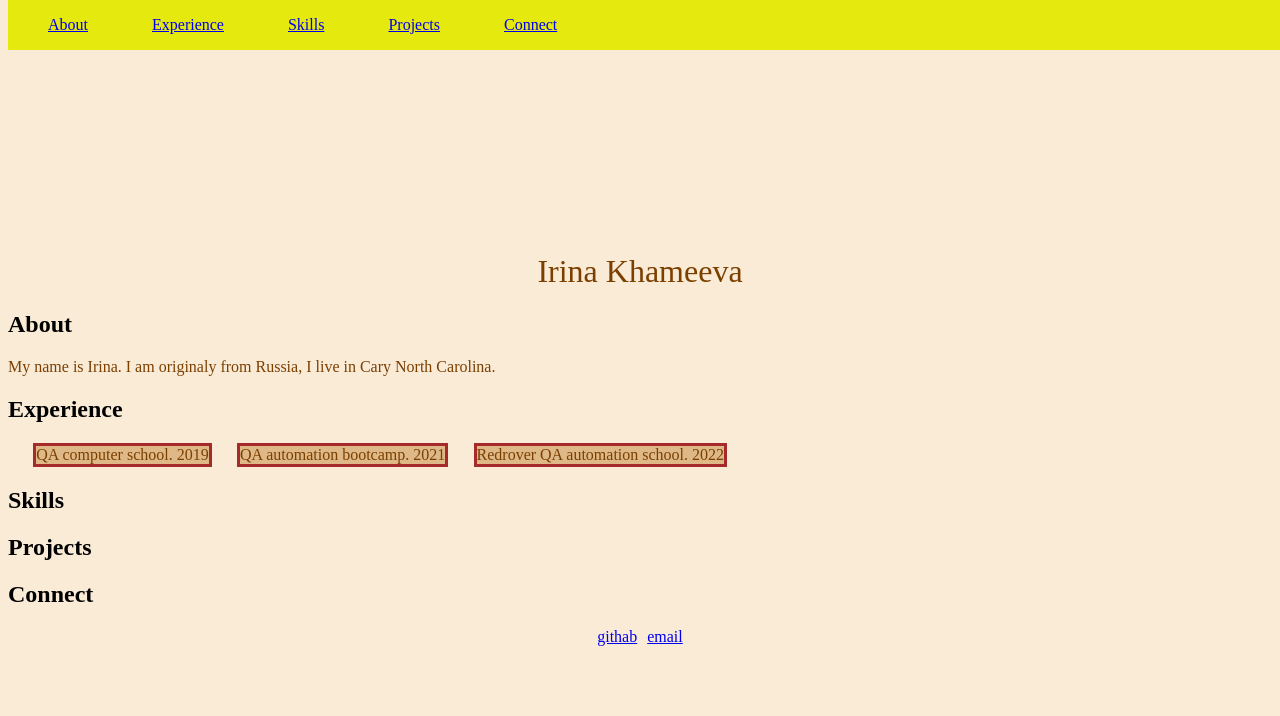
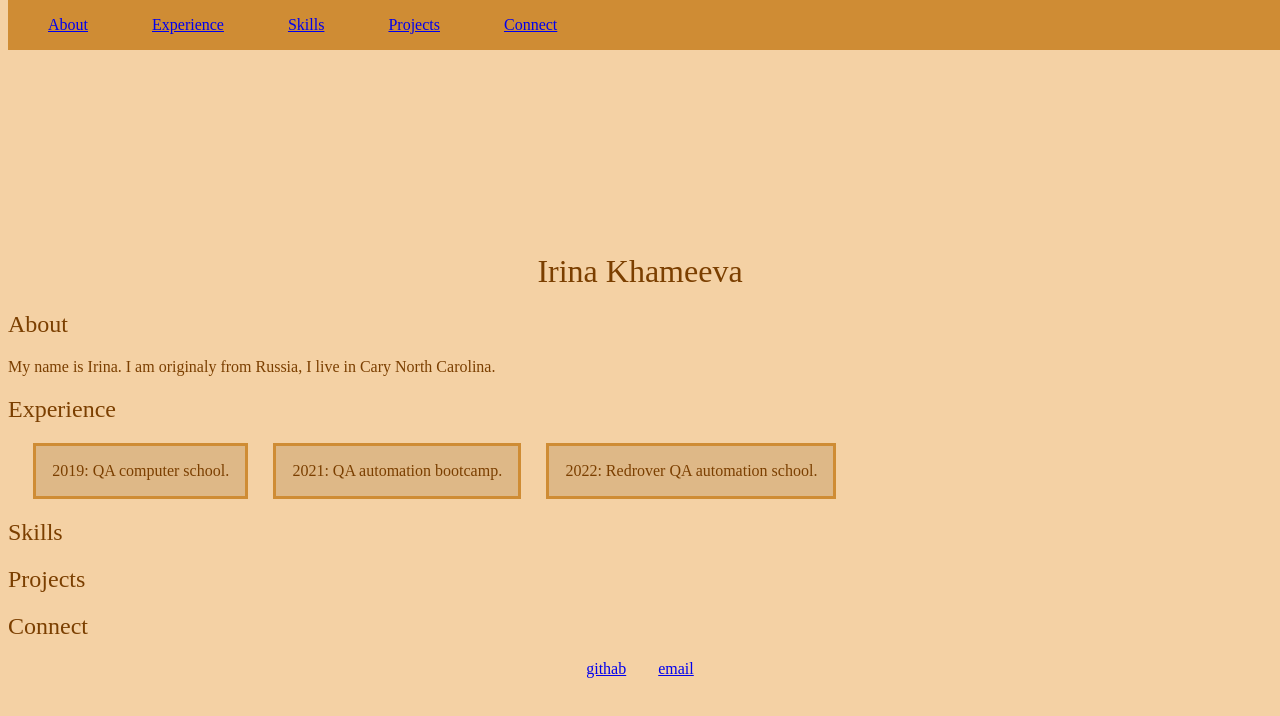
Before and after one commit to IrinaKhameeva/irina-khameeva-intro, a plain HTML site: page index.html in a window 1280 px wide. Drawn offline with Linux system fonts and the light colour scheme.

Commit message:
navigation bar background color was changed

```diff
--- a/css/index.css
+++ b/css/index.css
@@ -1,17 +1,18 @@
 body {
-    background-color: antiquewhite;
+    background-color: rgb(244, 209, 164);
     color: rgb(123, 63, 0);
     font-family: 'Times New Roman', Times, serif;
 }
 
 h1 {
     text-align: center;
+
 }
 
 h2{
     font-size: x-large;
-    font-weight: bold;
-    color: black;
+    font-weight: lighter;
+    color: rgb(123, 63, 0);
 }
 
 
@@ -31,23 +32,25 @@ a:hover {
 .experience-container div {
     background-color:burlywood ;
     border-style: solid;
-    border-color: brown;
+    border-color: rgb(207, 140, 52);
     margin-left: 2%;
+    padding: 1rem;
 }
 
 .connect-container {
     display: flex;
     flex-direction: row;
     justify-content: center;
-    gap: 10px;
+    gap: 2rem;
     scroll-margin-top: 2em;
 }
 
 #navigation {
     position: fixed;
     top: 0;
-    background-color: rgb(229, 233, 13);
+    background-color: rgb(207, 140, 52);
     width: 100%;
+
 }
 
 #navigation ul {
@@ -58,7 +61,7 @@ a:hover {
 }
 
 #name {
-    font-family: 'Times New Roman', Times, serif;
+    font-family: 'Times New Roman', Times, serif, cursive;
     font-weight: lighter;
     margin-top: 20%;
     scroll-margin-top: 2em;
--- a/index.html
+++ b/index.html
@@ -30,9 +30,9 @@
     <section id="experience">
         <h2>Experience</h2>
     <div class="experience-container">
-        <div>QA computer school. 2019</div>
-        <div>QA automation bootcamp. 2021</div>
-        <div>Redrover QA automation school. 2022</div>
+        <div>2019: QA computer school.</div>
+        <div>2021: QA automation bootcamp.</div>
+        <div>2022: Redrover QA automation school.</div>
     </div>
     </section>
 
```
